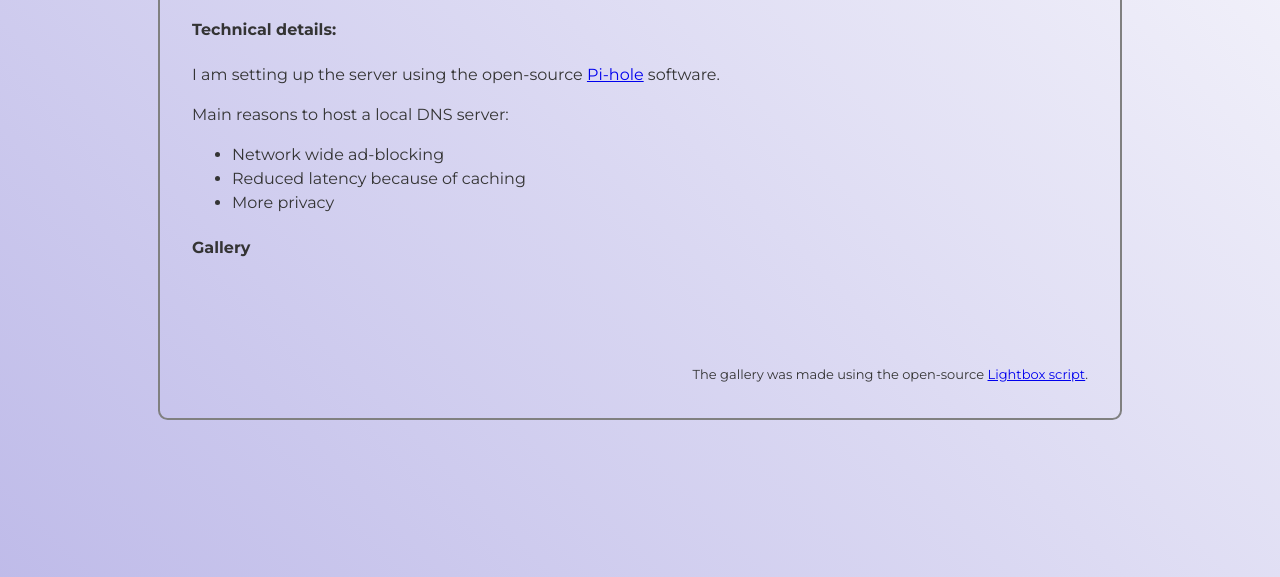
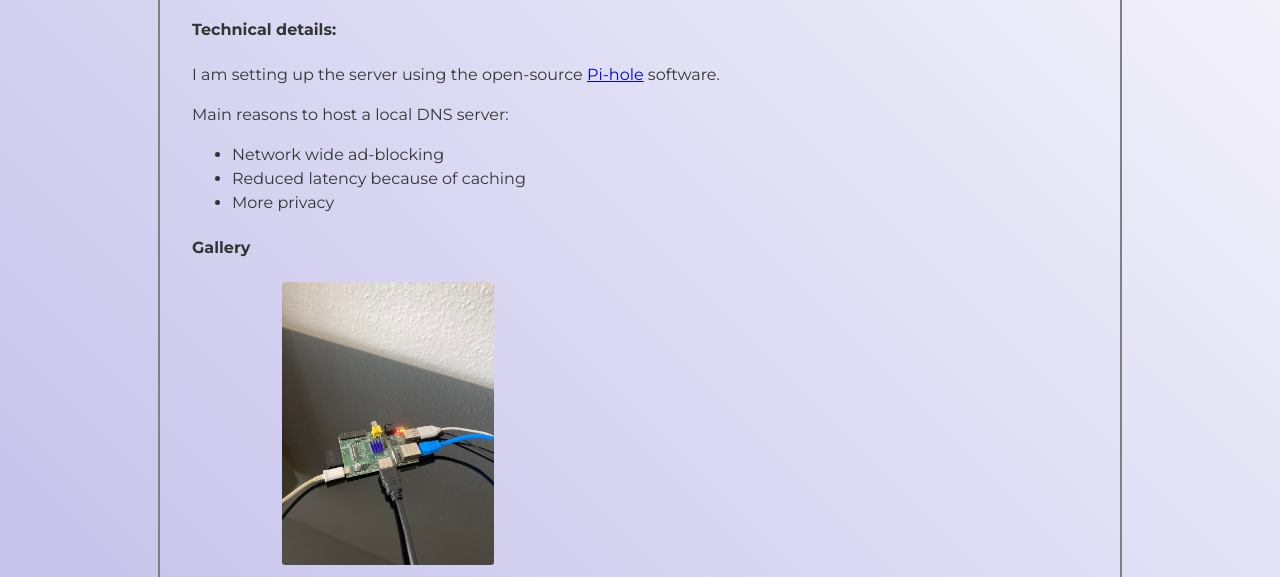
Before and after one commit to zdenko-gera/zdenko-gera.github.io, a plain HTML site: page dns-server.html in a window 1280 px wide. Shown: the part 516-1093 px from the top of the page. Drawn offline with Linux system fonts and the light colour scheme; no server answers.

Commit message:
Added photo of Raspberry Pi DNS server

```diff
--- a/dns-server.html
+++ b/dns-server.html
@@ -44,7 +44,7 @@
 
             <h4>Gallery</h4>
             <div class="gallery">
-
+                <a href="./assets/screenshots/dns-server/dns-server.jpg" data-lightbox="dns" data-title="Raspberry Pi 1 being used as a DNS server"><img src="./assets/screenshots/dns-server/dns-server.jpg" alt="Raspberry Pi 1 being used as a DNS server"></a>
             </div>
             <p id="disclaimer">The gallery was made using the open-source <a href="https://github.com/lokesh/lightbox2" target="_blank">Lightbox script</a>.</p>
         </div>
```
Also changed, not shown: assets/screenshots/dns-server/dns-server.jpg (added), main.css (line endings or trailing spaces), 1 other file.
